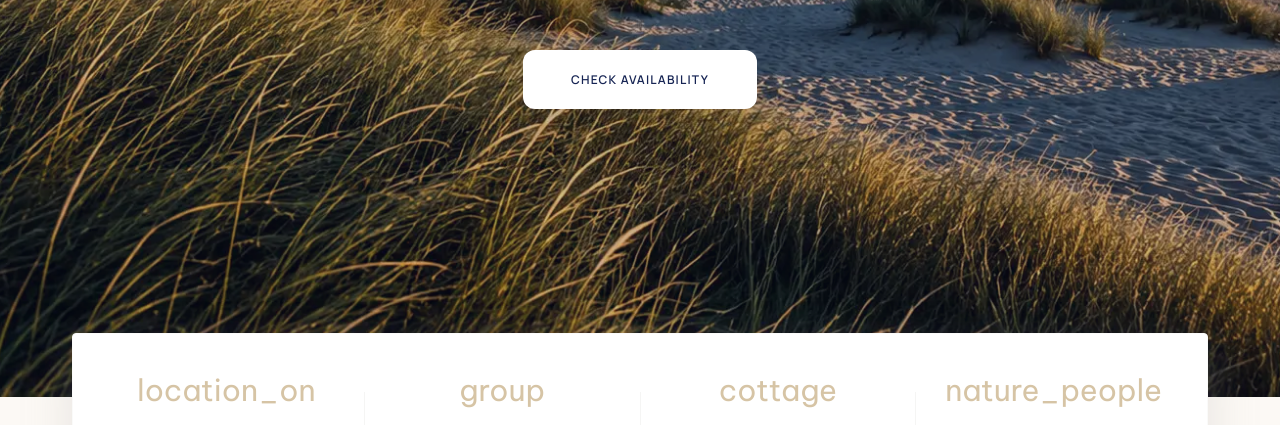
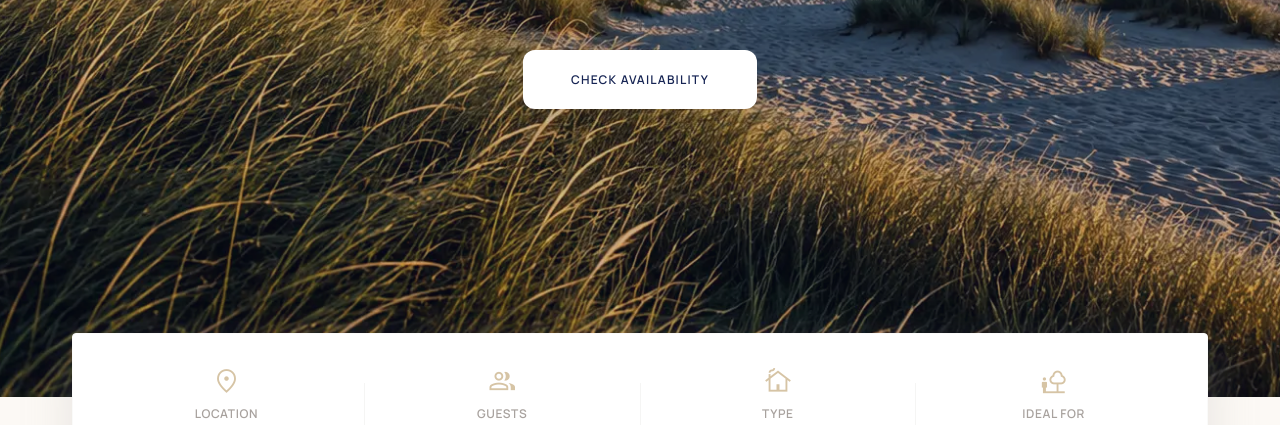
Before and after one commit to olegskrivko/pine-coast-house, a plain HTML site: page index.html in a window 1280 px wide. Shown: the part 524-949 px from the top of the page. Drawn offline with nearby package versions, Linux system fonts and the light colour scheme.

Commit message:
fix icons

```diff
--- a/index.html
+++ b/index.html
@@ -54,12 +54,13 @@
   <link rel="dns-prefetch" href="https://fonts.googleapis.com"/>
   <link rel="dns-prefetch" href="https://fonts.gstatic.com"/>
 
-
   <!-- ── Fonts ─────────────────────────────────────────────── -->
   <link rel="preconnect" href="https://fonts.googleapis.com"/>
   <link rel="preconnect" href="https://fonts.gstatic.com" crossorigin/>
-<link rel="preload" as="style" href="https://fonts.googleapis.com/css2?family=Manrope:wght@200;300;400;500;600;700;800&family=Be+Vietnam+Pro:wght@300;400;500;600&display=swap">
-<link rel="stylesheet" href="https://fonts.googleapis.com/css2?family=Manrope:wght@200;300;400;500;600;700;800&family=Be+Vietnam+Pro:wght@300;400;500;600&display=swap">
+  <link href="https://fonts.googleapis.com/css2?family=Manrope:wght@200;300;400;500;600;700;800&family=Be+Vietnam+Pro:wght@300;400;500;600&display=swap" rel="stylesheet"/>
+  <link href="https://fonts.googleapis.com/css2?family=Material+Symbols+Outlined:wght,FILL@100..700,0..1&display=swap" rel="stylesheet"/>
+
+
 <style>
 .hero {
   position: relative;
```
